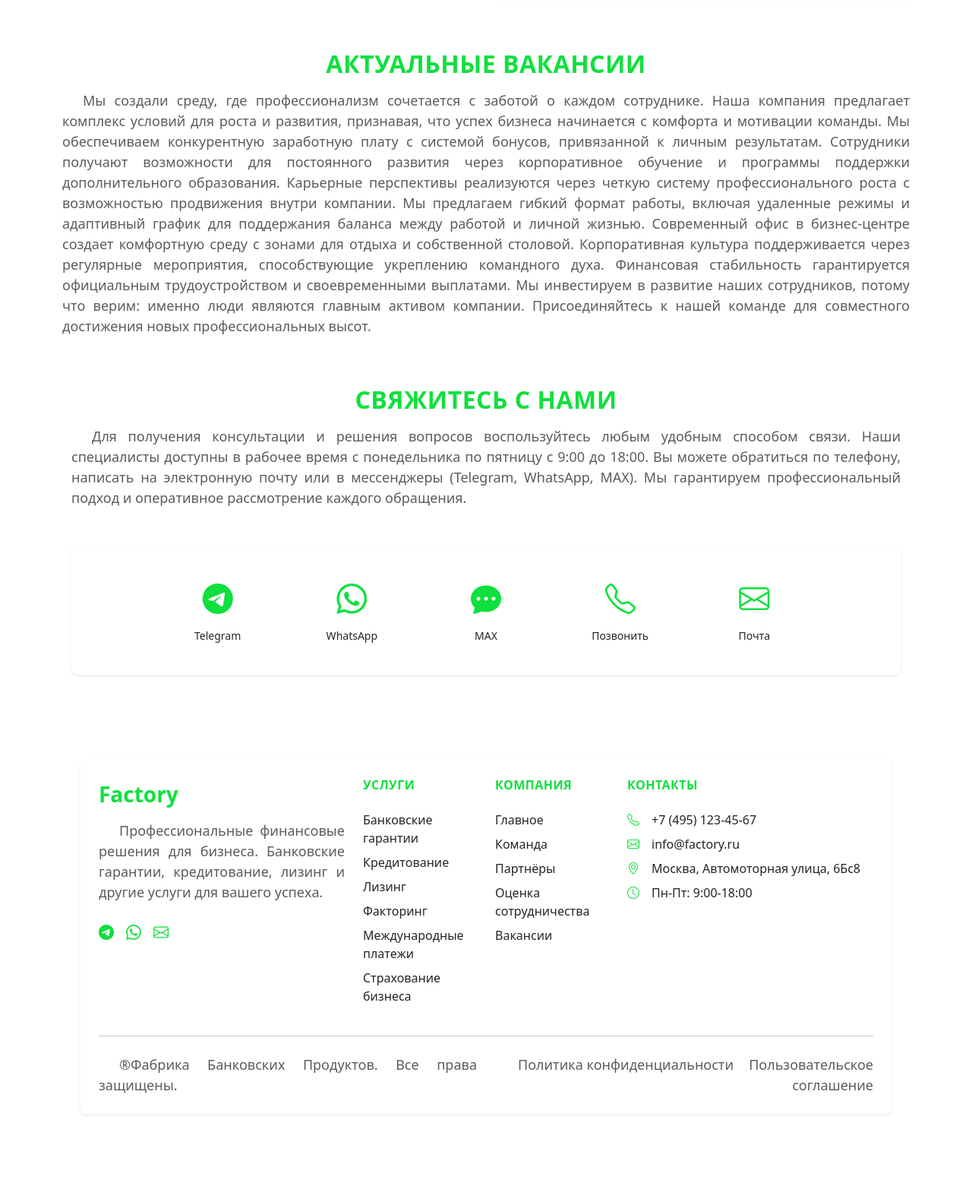
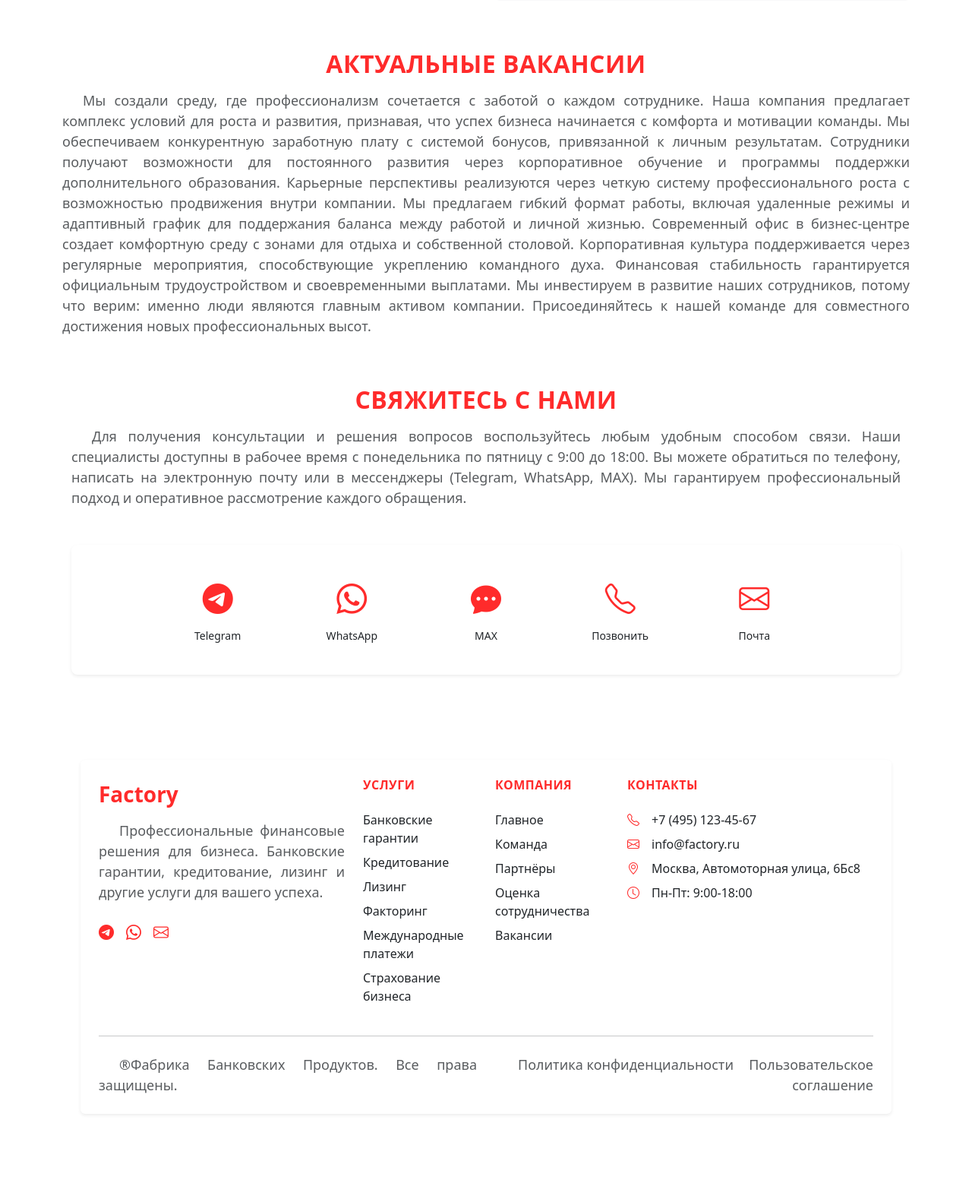
Before and after one commit to ant4p/factory, a Django app: page /about/job/ in a window 1280 px wide. Shown: the part 569-2151 px from the top of the page at 76% size. Run offline with Django 5.2, Linux system fonts and the light colour scheme; data that the repository does not hold is empty.

Commit message:
orange-red

```diff
--- a/src/static/src/css/styles.css
+++ b/src/static/src/css/styles.css
@@ -1,5 +1,5 @@
 :root {
-    --main-accent: #0fe03d;
+    --main-accent: #FF2B2B;
 }
 
 body {
```
